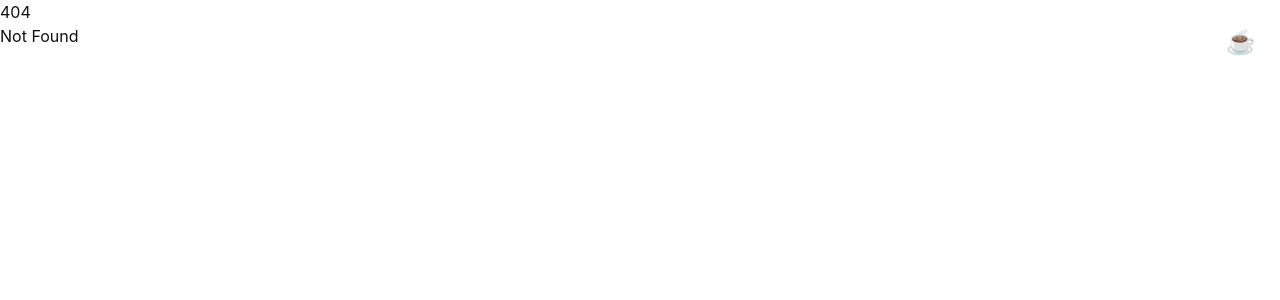
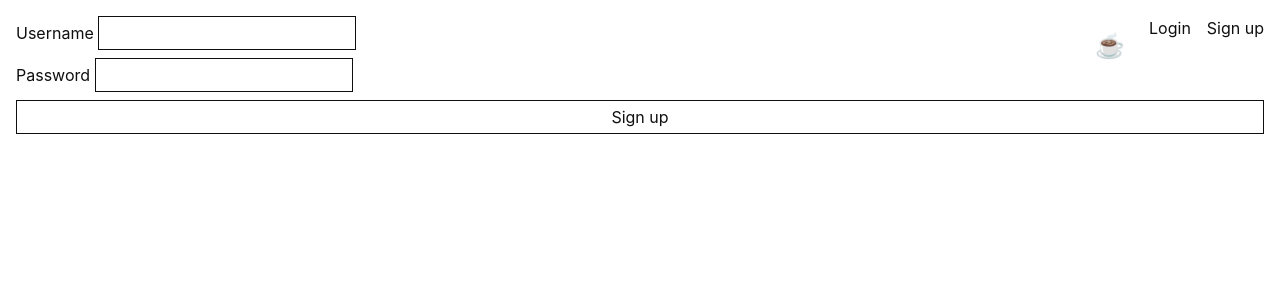
Before and after one commit to Blackklegend/coffeesorter, a SvelteKit app: page /signup in a window 1280 px wide. Before the commit this address had no page. Shown: the top 300 px of the page. Built offline with nearby package versions, Linux system fonts and the light colour scheme; no server answers.

Commit message:
Add basic auth system

```diff
--- a/src/app.d.ts
+++ b/src/app.d.ts
@@ -1,13 +1,17 @@
 // See https://svelte.dev/docs/kit/types#app.d.ts
 // for information about these interfaces
 declare global {
-	namespace App {
-		// interface Error {}
-		// interface Locals {}
-		// interface PageData {}
-		// interface PageState {}
-		// interface Platform {}
-	}
+        namespace App {
+                // interface Error {}
+                interface Locals {
+                        user?: string;
+                }
+                interface PageData {
+                        user?: string;
+                }
+                // interface PageState {}
+                // interface Platform {}
+        }
 }
 
 export {};
--- /dev/null
+++ b/src/hooks.server.ts
@@ -0,0 +1,9 @@
+import type { Handle } from '@sveltejs/kit';
+
+export const handle: Handle = async ({ event, resolve }) => {
+  const user = event.cookies.get('session');
+  if (user) {
+    event.locals.user = user;
+  }
+  return resolve(event);
+};
--- /dev/null
+++ b/src/lib/server/db.ts
@@ -0,0 +1 @@
+export const users = new Map<string, string>();
--- /dev/null
+++ b/src/routes/+layout.server.ts
@@ -0,0 +1,5 @@
+import type { LayoutServerLoad } from './$types';
+
+export const load: LayoutServerLoad = ({ locals }) => {
+  return { user: locals.user };
+};
--- a/src/routes/+layout.svelte
+++ b/src/routes/+layout.svelte
@@ -1,6 +1,6 @@
 <script lang="ts">
         import '../app.css';
-	let { children } = $props();
+        let { children, data } = $props();
         import ThemeToggle from '$lib/components/ThemeToggle.svelte';
         import Confetti from '$lib/components/Confetti.svelte';
 
@@ -9,8 +9,16 @@
 
 <div class="layout">
 	<Confetti active={showConfetti} />
-	<nav class="absolute w-full">
+        <nav class="absolute w-full flex justify-end gap-4">
                 <ThemeToggle />
+                {#if data.user}
+                        <form method="POST" action="/api/auth/logout">
+                                <button>Logout ({data.user})</button>
+                        </form>
+                {:else}
+                        <a href="/login">Login</a>
+                        <a href="/signup">Sign up</a>
+                {/if}
         </nav>
 	{@render children()}
 </div>
--- /dev/null
+++ b/src/routes/api/auth/login/+server.ts
@@ -0,0 +1,16 @@
+import { users } from '$lib/server/db';
+import type { RequestHandler } from './$types';
+
+export const POST: RequestHandler = async ({ request, cookies }) => {
+  const { username, password } = await request.json();
+  const stored = users.get(username);
+  if (!stored || stored !== password) {
+    return new Response('Invalid credentials', { status: 401 });
+  }
+  cookies.set('session', username, {
+    path: '/',
+    httpOnly: true,
+    sameSite: 'lax'
+  });
+  return new Response('ok');
+};
--- /dev/null
+++ b/src/routes/api/auth/logout/+server.ts
@@ -0,0 +1,6 @@
+import type { RequestHandler } from './$types';
+
+export const POST: RequestHandler = async ({ cookies }) => {
+  cookies.delete('session', { path: '/' });
+  return new Response('ok');
+};
--- /dev/null
+++ b/src/routes/api/auth/signup/+server.ts
@@ -0,0 +1,14 @@
+import { users } from '$lib/server/db';
+import type { RequestHandler } from './$types';
+
+export const POST: RequestHandler = async ({ request }) => {
+  const { username, password } = await request.json();
+  if (!username || !password) {
+    return new Response('Invalid', { status: 400 });
+  }
+  if (users.has(username)) {
+    return new Response('User exists', { status: 400 });
+  }
+  users.set(username, password);
+  return new Response('ok');
+};
--- /dev/null
+++ b/src/routes/login/+page.svelte
@@ -0,0 +1,30 @@
+<script lang="ts">
+  import { goto } from '$app/navigation';
+  let username = '';
+  let password = '';
+
+  async function submit() {
+    const res = await fetch('/api/auth/login', {
+      method: 'POST',
+      headers: { 'Content-Type': 'application/json' },
+      body: JSON.stringify({ username, password })
+    });
+    if (res.ok) {
+      goto('/');
+    } else {
+      alert('Login failed');
+    }
+  }
+</script>
+
+<form on:submit|preventDefault={submit} class="flex flex-col gap-2 p-4">
+  <label>
+    Username
+    <input bind:value={username} class="border p-1" />
+  </label>
+  <label>
+    Password
+    <input type="password" bind:value={password} class="border p-1" />
+  </label>
+  <button type="submit" class="border px-2 py-1">Login</button>
+</form>
--- /dev/null
+++ b/src/routes/signup/+page.svelte
@@ -0,0 +1,30 @@
+<script lang="ts">
+  import { goto } from '$app/navigation';
+  let username = '';
+  let password = '';
+
+  async function submit() {
+    const res = await fetch('/api/auth/signup', {
+      method: 'POST',
+      headers: { 'Content-Type': 'application/json' },
+      body: JSON.stringify({ username, password })
+    });
+    if (res.ok) {
+      goto('/login');
+    } else {
+      alert('Sign up failed');
+    }
+  }
+</script>
+
+<form on:submit|preventDefault={submit} class="flex flex-col gap-2 p-4">
+  <label>
+    Username
+    <input bind:value={username} class="border p-1" />
+  </label>
+  <label>
+    Password
+    <input type="password" bind:value={password} class="border p-1" />
+  </label>
+  <button type="submit" class="border px-2 py-1">Sign up</button>
+</form>
```
Lines whose indentation alone changed are shown as unchanged.
